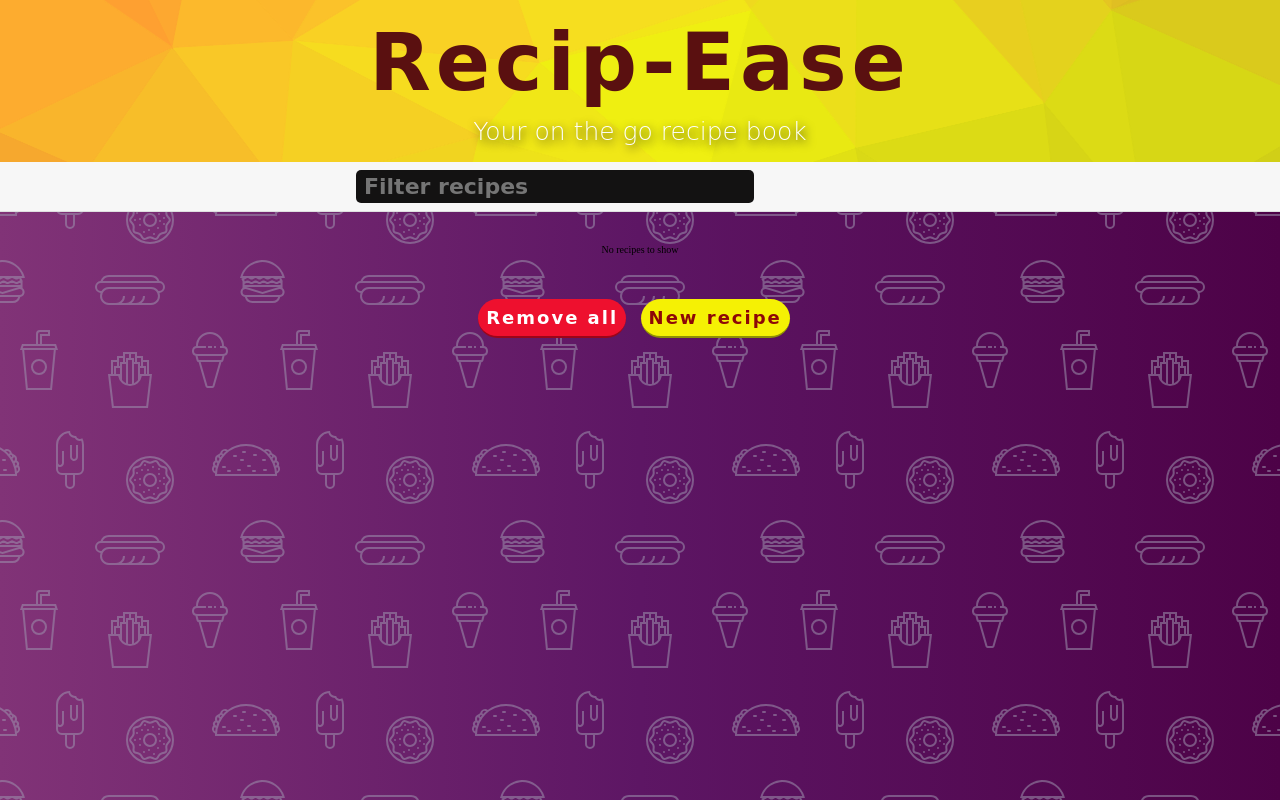
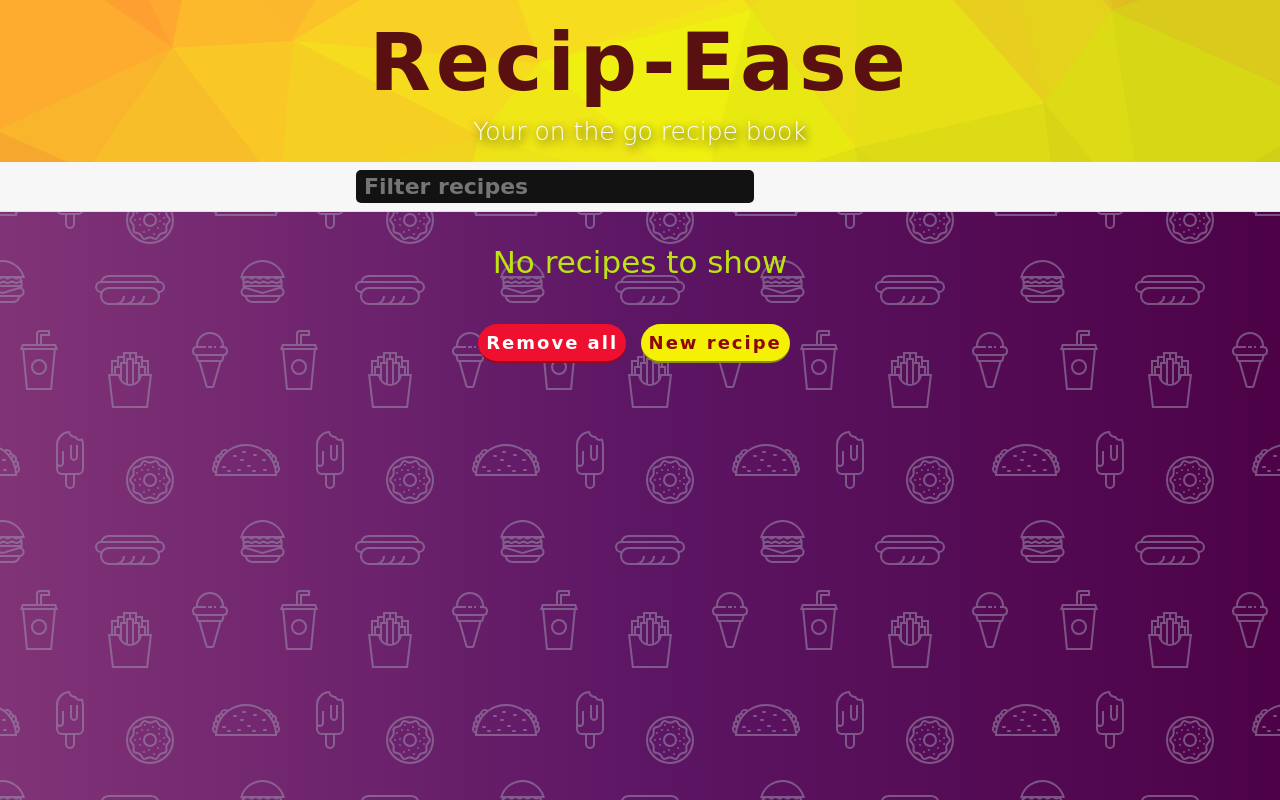
Before and after one commit to angelr1076/recip-ease, a website: page public/index.html in a window 1280 px wide. Drawn offline with Linux system fonts and the light colour scheme; a web font is replaced by a local one.

Commit message:
changed empty-message size

```diff
--- a/public/styles/main.css
+++ b/public/styles/main.css
@@ -309,7 +309,10 @@ a:hover {
 }
 
 .empty-message {
+    font-family: var(--ribeye);
+    color: hsla(71, 86%, 48%, 1.0);
     text-align: center;
+    font-size: 3.1rem;
     margin: 3.2rem 0;
 }
 
```
